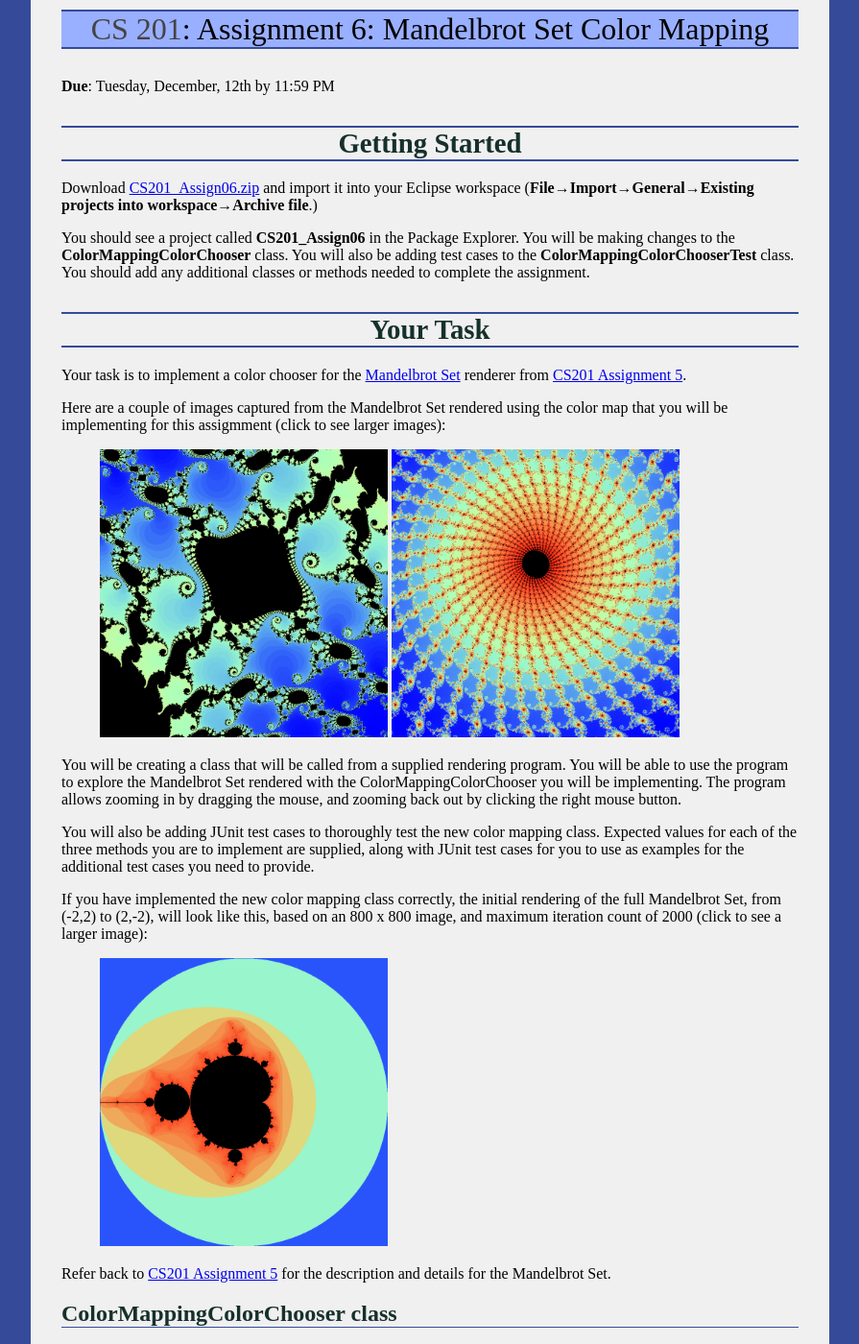
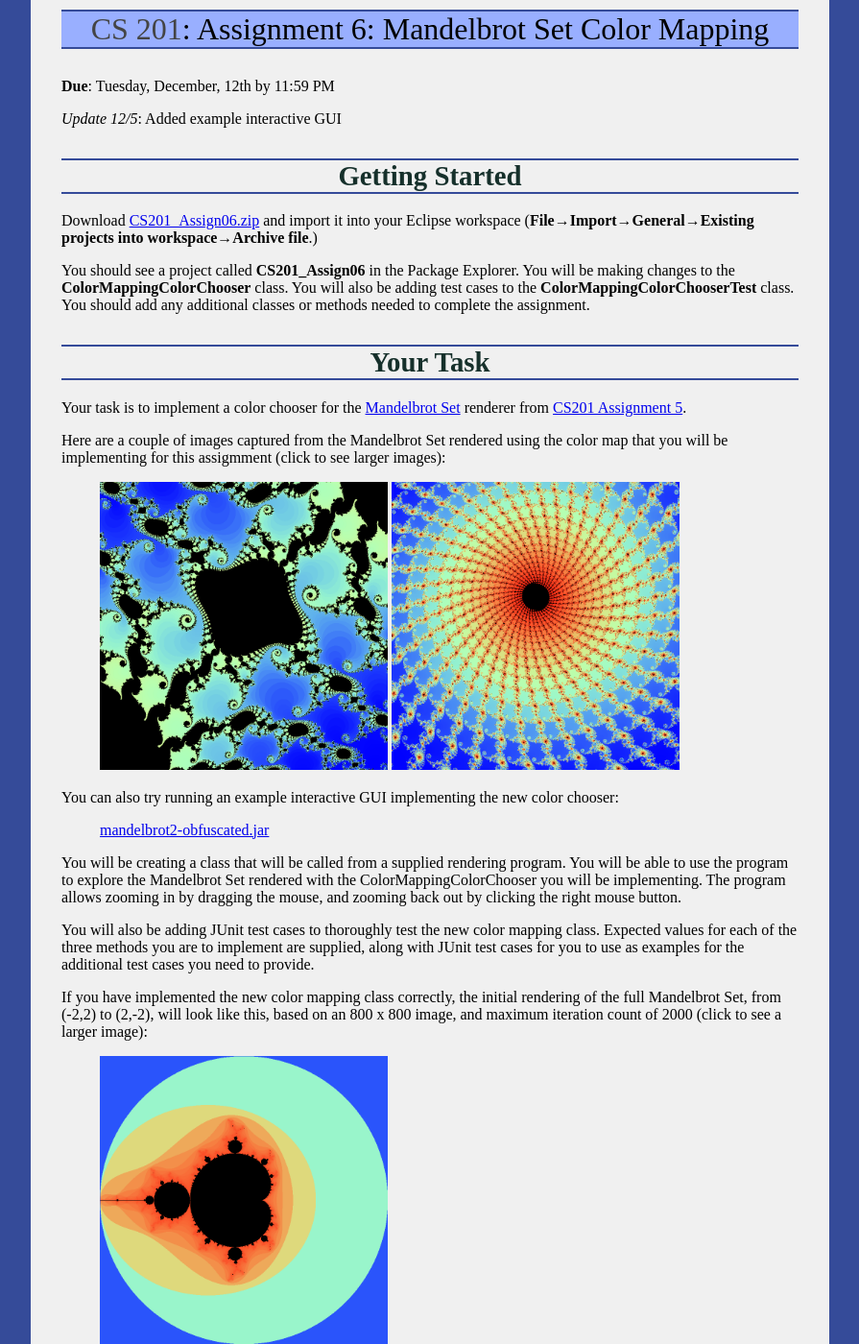
Before and after one commit to ycpcs/cs201-fall2017, a Jekyll site: the page built from assign/assign06.md, in a window 1280 px wide and 1400 px high. Shown: the whole window at 96% size, without its empty margins (192-1087 px from the left). Built offline with Jekyll 4.4.1, drawn with Linux system fonts in a browser that asks for light colours.

Commit message:
example GUI impl for assignment 6

```diff
--- a/assign/assign06.md
+++ b/assign/assign06.md
@@ -5,6 +5,7 @@ title: "Assignment 6: Mandelbrot Set Color Mapping"
 
 **Due**: Tuesday, December, 12th by 11:59 PM
 
+*Update 12/5*: Added example interactive GUI
 
 Getting Started
 ===============
@@ -22,6 +23,10 @@ Here are a couple of images captured from the Mandelbrot Set rendered using the
 
 > <a href="img/assign06/MantaRayAndSeahorses.png"><img style="width: 300px; height: 300px;" src="img/assign06/MantaRayAndSeahorses.png" /></a>
 > <a href="img/assign06/SpiralSeahorses.png"><img style="width: 300px; height: 300px;" src="img/assign06/SpiralSeahorses.png" /></a>
+
+You can also try running an example interactive GUI implementing the new color chooser:
+
+> [mandelbrot2-obfuscated.jar](mandelbrot2-obfuscated.jar)
 
 You will be creating a class that will be called from a supplied rendering program.  You will be able to use the program to explore the Mandelbrot Set rendered with the ColorMappingColorChooser you will be implementing.  The program allows zooming in by dragging the mouse, and zooming back out by clicking the right mouse button.
 
```
Also changed, not shown: index.md (+1 -0 lines), 1 other file.
